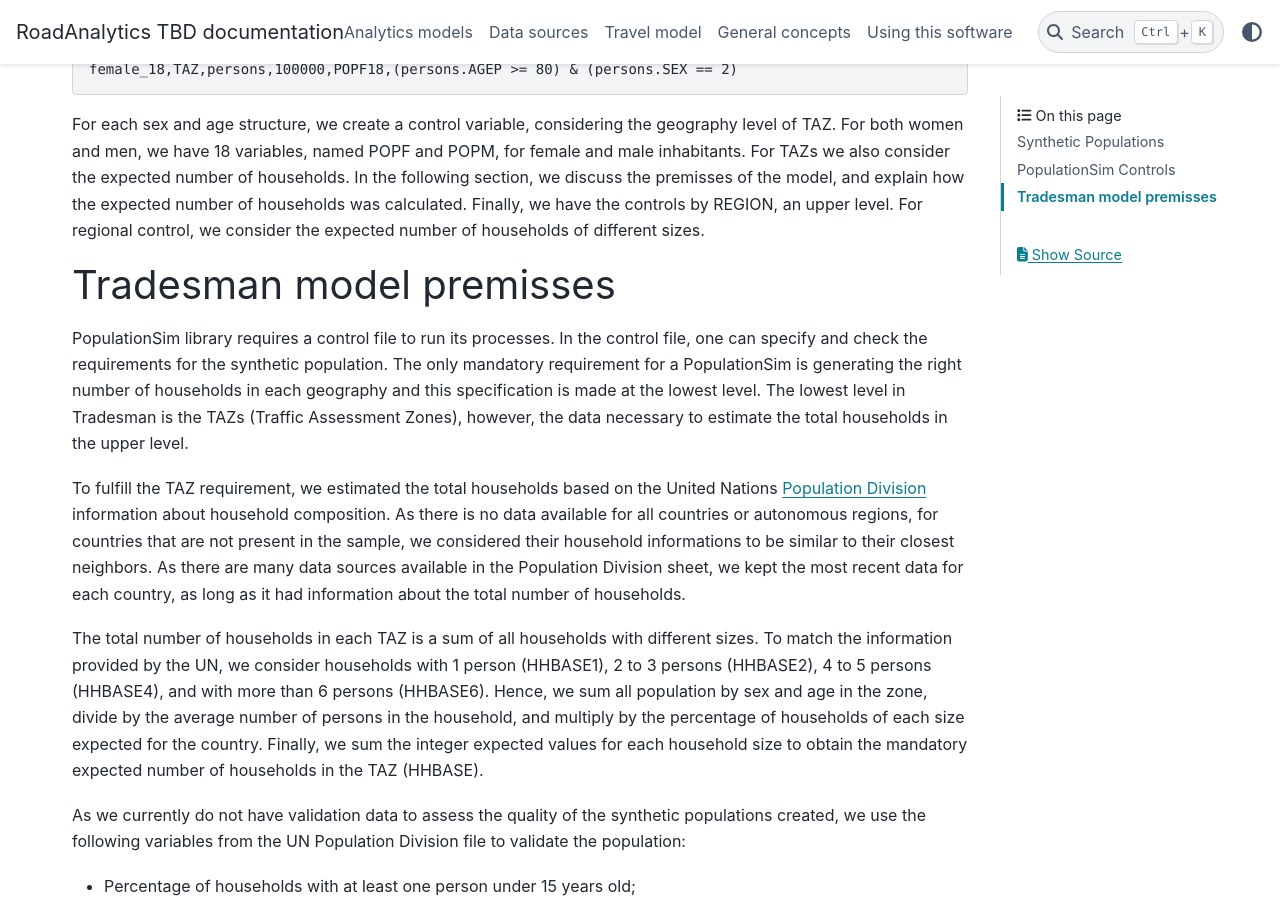
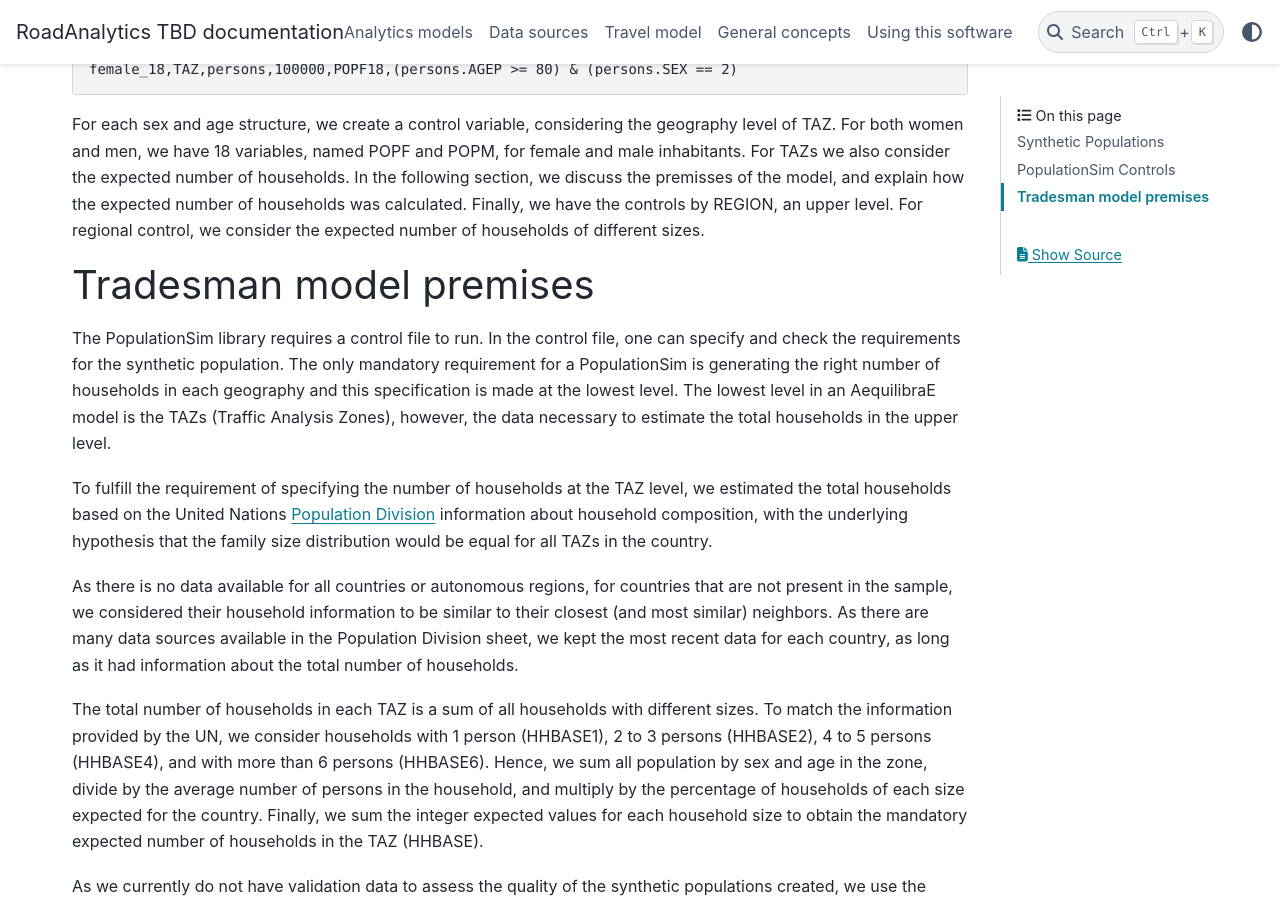
Before and after one commit to AequilibraE/tradesman, a Sphinx documentation site: the page built from docs/source/synthetic_population.rst, in a window 1280 px wide and 900 px high, scrolled down 1124 px. Built offline with Sphinx 7.4.7 and the PyData theme 0.15.4, drawn with Linux system fonts in a browser that asks for light colours.

Commit message:
Apply suggestions from code review
Co-authored-by: Pedro Camargo <c@margo.co>

```diff
--- a/docs/source/synthetic_population.rst
+++ b/docs/source/synthetic_population.rst
@@ -59,12 +59,14 @@ female_18,TAZ,persons,100000,POPF18,(persons.AGEP >= 80) & (persons.SEX == 2)
 
 For each sex and age structure, we create a control variable, considering the geography level of TAZ. For both women and men, we have 18 variables, named POPF and POPM, for female and male inhabitants. For TAZs we also consider the expected number of households. In the following section, we discuss the premisses of the model, and explain how the expected number of households was calculated. Finally, we have the controls by REGION, an upper level. For regional control, we consider the expected number of households of different sizes.
 
-Tradesman model premisses
+Tradesman model premises
 ~~~~~~~~~~~~~~~~~~~~~~~~~
 
-PopulationSim library requires a control file to run its processes. In the control file, one can specify and check the requirements for the synthetic population. The only mandatory requirement for a PopulationSim is generating the right number of households in each geography and this specification is made at the lowest level. The lowest level in Tradesman is the TAZs (Traffic Assessment Zones), however, the data necessary to estimate the total households in the upper level.
+The PopulationSim library requires a control file to run. In the control file, one can specify and check the requirements for the synthetic population. The only mandatory requirement for a PopulationSim is generating the right number of households in each geography and this specification is made at the lowest level. The lowest level in an AequilibraE model is the TAZs (Traffic Analysis Zones), however, the data necessary to estimate the total households in the upper level.
 
-To fulfill the TAZ requirement, we estimated the total households based on the United Nations `Population Division <https://www.un.org/development/desa/pd/data/household-size-and-composition>`_ information about household composition. As there is no data available for all countries or autonomous regions, for countries that are not present in the sample, we considered their household informations to be similar to their closest neighbors. As there are many data sources available in the Population Division sheet, we kept the most recent data for each country, as long as it had information about the total number of households.
+To fulfill the requirement of specifying the number of households at the TAZ level, we estimated the total households based on the United Nations `Population Division <https://www.un.org/development/desa/pd/data/household-size-and-composition>`_ information about household composition, with the underlying hypothesis that the family size distribution would be equal for all TAZs in the country.
+
+As there is no data available for all countries or autonomous regions, for countries that are not present in the sample, we considered their household information to be similar to their closest (and most similar) neighbors. As there are many data sources available in the Population Division sheet, we kept the most recent data for each country, as long as it had information about the total number of households.
 
 The total number of households in each TAZ is a sum of all households with different sizes. To match the information provided by the UN, we consider households with 1 person (HHBASE1), 2 to 3 persons (HHBASE2), 4 to 5 persons (HHBASE4), and with more than 6 persons (HHBASE6). Hence, we sum all population by sex and age in the zone, divide by the average number of persons in the household, and multiply by the percentage of households of each size expected for the country. Finally, we sum the integer expected values for each household size to obtain the mandatory expected number of households in the TAZ (HHBASE).
 
```
Also changed, not shown: 2 other files.
